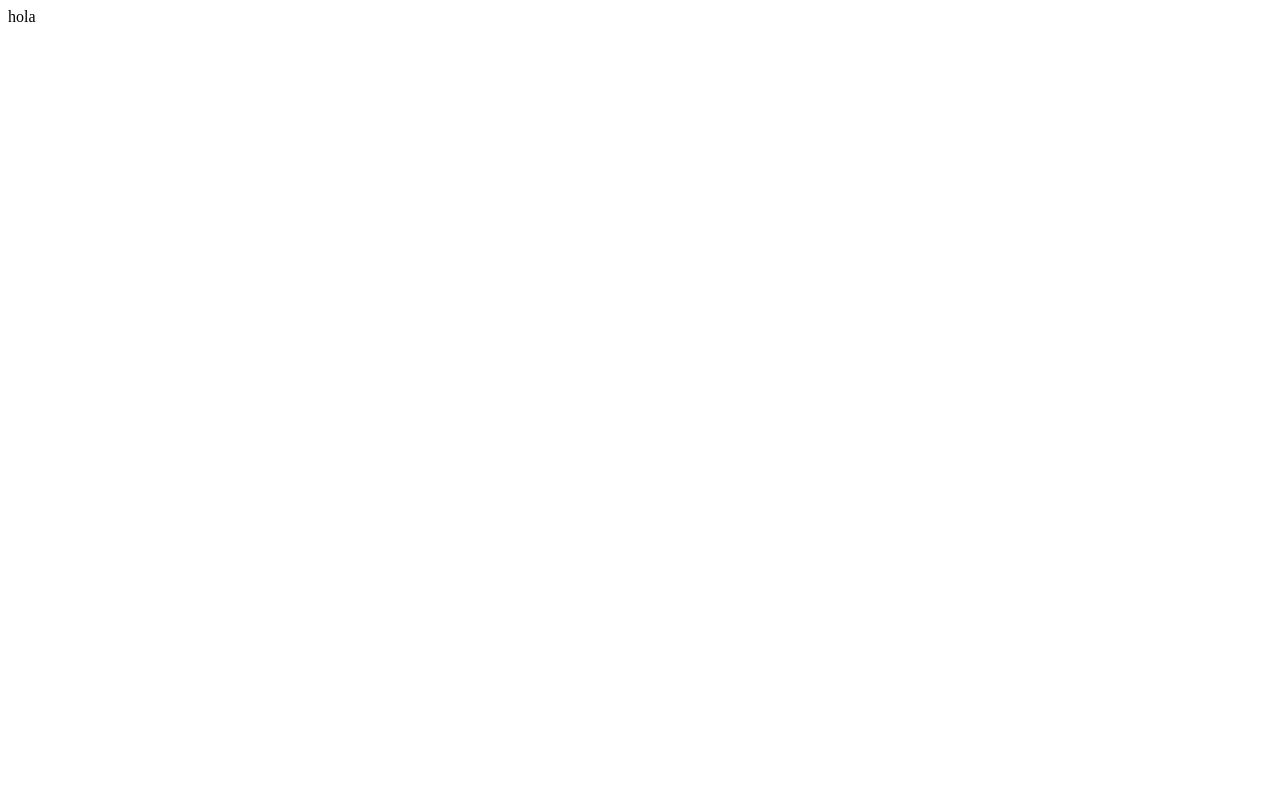
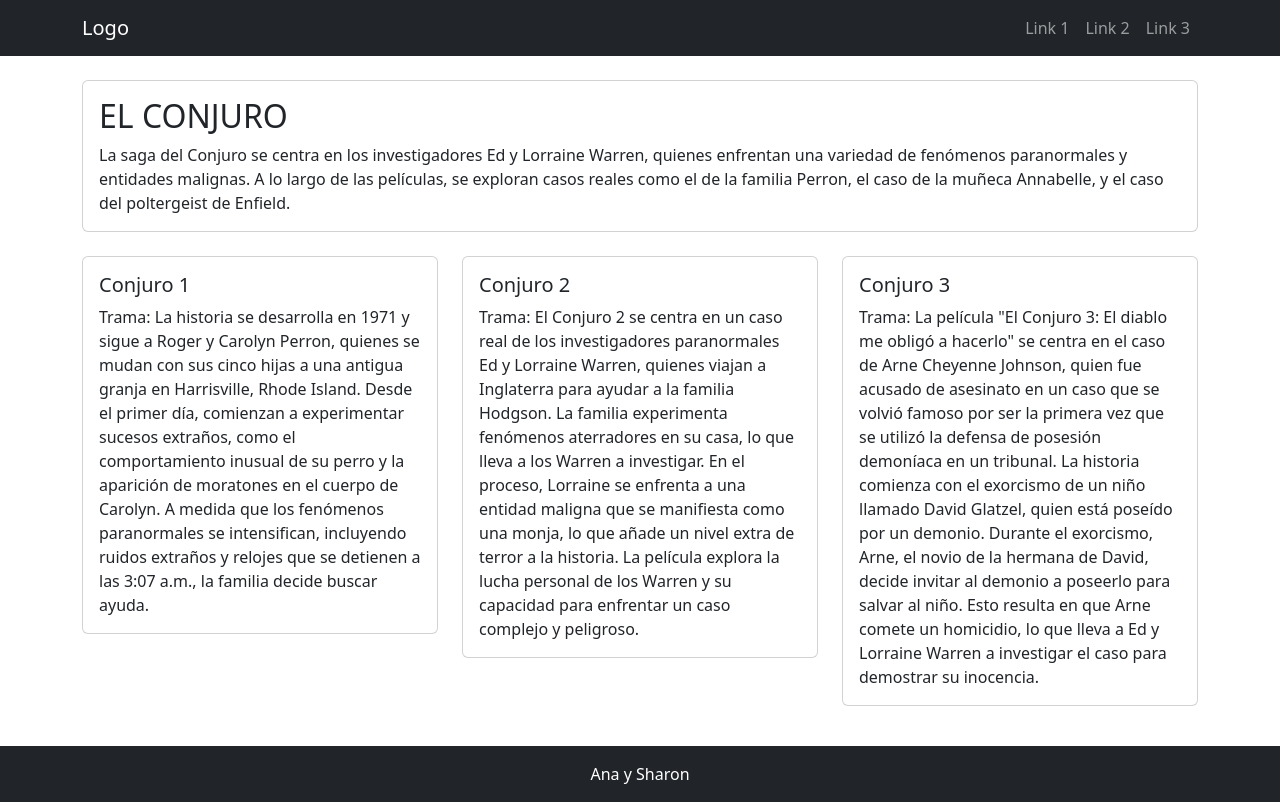
Before and after one commit to Anaabellaa/plataformas-moviles-entregas, a plain HTML site: page tp-7/index.html in a window 1280 px wide. Drawn offline with nearby package versions, Linux system fonts and the light colour scheme.

Commit message:
Update index.html

```diff
--- a/tp-7/index.html
+++ b/tp-7/index.html
@@ -1,3 +1,78 @@
-<html>
-  hola
+<!DOCTYPE html>
+<html lang="es">
+<head>
+  <meta charset="UTF-8">
+  <meta name="viewport" content="width=device-width, initial-scale=1.0">
+  <title>TP-7 | Bootstrap</title>
+
+  <link href="https://cdn.jsdelivr.net/npm/bootstrap@5.3.8/dist/css/bootstrap.min.css" rel="stylesheet" integrity="sha384-sRIl4kxILFvY47J16cr9ZwB07vP4J8+LH7qKQnuqkuIAvNWLzeN8tE5YBujZqJLB" crossorigin="anonymous"></head>
+<body>
+
+  <nav class="navbar navbar-expand-lg navbar-dark bg-dark">
+    <div class="container">
+      <a class="navbar-brand" href="conjuro.jpg">Logo</a>
+      <button class="navbar-toggler" type="button" data-bs-toggle="collapse" data-bs-target="#menu">
+        <span class="navbar-toggler-icon"></span>
+      </button>
+      <div class="collapse navbar-collapse" id="menu">
+        <ul class="navbar-nav ms-auto">
+          <li class="nav-item"><a class="nav-link" href="#">Link 1</a></li>
+          <li class="nav-item"><a class="nav-link" href="#">Link 2</a></li>
+          <li class="nav-item"><a class="nav-link" href="#">Link 3</a></li>
+        </ul>
+      </div>
+    </div>
+  </nav>
+
+  <main class="container my-4">
+
+    <div class="row">
+      <div class="col-12">
+        <div class="card mb-4">
+          <div class="card-body">
+            <h2 class="card-title">EL CONJURO</h2>
+            <p class="card-text">
+             La saga del Conjuro se centra en los investigadores Ed y Lorraine Warren, quienes enfrentan una variedad de fenómenos paranormales
+             y entidades malignas. A lo largo de las películas, se exploran casos reales como el de la familia Perron, el caso de la muñeca Annabelle, y el caso del poltergeist de Enfield.
+            </p>
+          </div>
+        </div>
+      </div>
+    </div>
+
+    <div class="row">
+      <div class="col-12 col-md-4 mb-3">
+        <div class="card">
+          <div class="card-body">
+            <h5 class="card-title">Conjuro 1</h5>
+            <p class="card-text">Trama: La historia se desarrolla en 1971 y sigue a Roger y Carolyn Perron, quienes se mudan con sus cinco hijas a una antigua granja en Harrisville, Rhode Island. Desde el primer día, comienzan a experimentar sucesos extraños, como el comportamiento inusual de su perro y la aparición de moratones en el cuerpo de Carolyn. A medida que los fenómenos paranormales se intensifican, incluyendo ruidos extraños y relojes que se detienen a las 3:07 a.m., la familia decide buscar ayuda.</p>
+          </div>
+        </div>
+      </div>
+      <div class="col-12 col-md-4 mb-3">
+        <div class="card">
+          <div class="card-body">
+            <h5 class="card-title">Conjuro 2</h5>
+            <p class="card-text">Trama: El Conjuro 2 se centra en un caso real de los investigadores paranormales Ed y Lorraine Warren, quienes viajan a Inglaterra para ayudar a la familia Hodgson. La familia experimenta fenómenos aterradores en su casa, lo que lleva a los Warren a investigar. En el proceso, Lorraine se enfrenta a una entidad maligna que se manifiesta como una monja, lo que añade un nivel extra de terror a la historia. La película explora la lucha personal de los Warren y su capacidad para enfrentar un caso complejo y peligroso.</p>
+          </div>
+        </div>
+      </div>
+      <div class="col-12 col-md-4 mb-3">
+        <div class="card">
+          <div class="card-body">
+            <h5 class="card-title">Conjuro 3</h5>
+            <p class="card-text">Trama: La película "El Conjuro 3: El diablo me obligó a hacerlo" se centra en el caso de Arne Cheyenne Johnson, quien fue acusado de asesinato en un caso que se volvió famoso por ser la primera vez que se utilizó la defensa de posesión demoníaca en un tribunal. La historia comienza con el exorcismo de un niño llamado David Glatzel, quien está poseído por un demonio. Durante el exorcismo, Arne, el novio de la hermana de David, decide invitar al demonio a poseerlo para salvar al niño. Esto resulta en que Arne comete un homicidio, lo que lleva a Ed y Lorraine Warren a investigar el caso para demostrar su inocencia.</p>
+          </div>
+        </div>
+      </div>
+    </div>
+  </main>
+
+  <footer class="bg-dark text-white py-3">
+    <div class="container text-center">
+      <p class="mb-0">Ana y Sharon</p>
+    </div>
+  </footer>
+
+<script src="https://cdn.jsdelivr.net/npm/bootstrap@5.3.8/dist/js/bootstrap.bundle.min.js" integrity="sha384-FKyoEForCGlyvwx9Hj09JcYn3nv7wiPVlz7YYwJrWVcXK/BmnVDxM+D2scQbITxI" crossorigin="anonymous"></script></body>
 </html>
```
